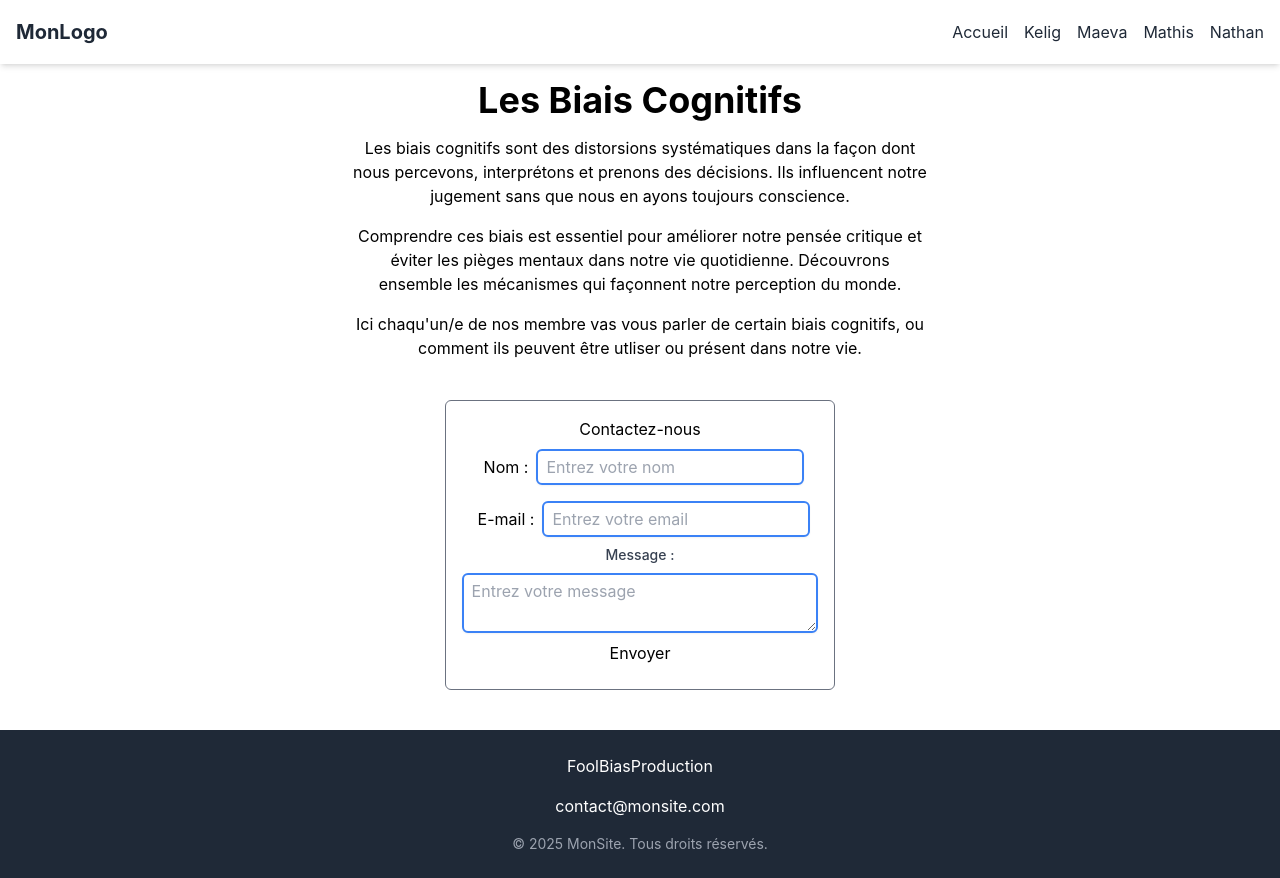
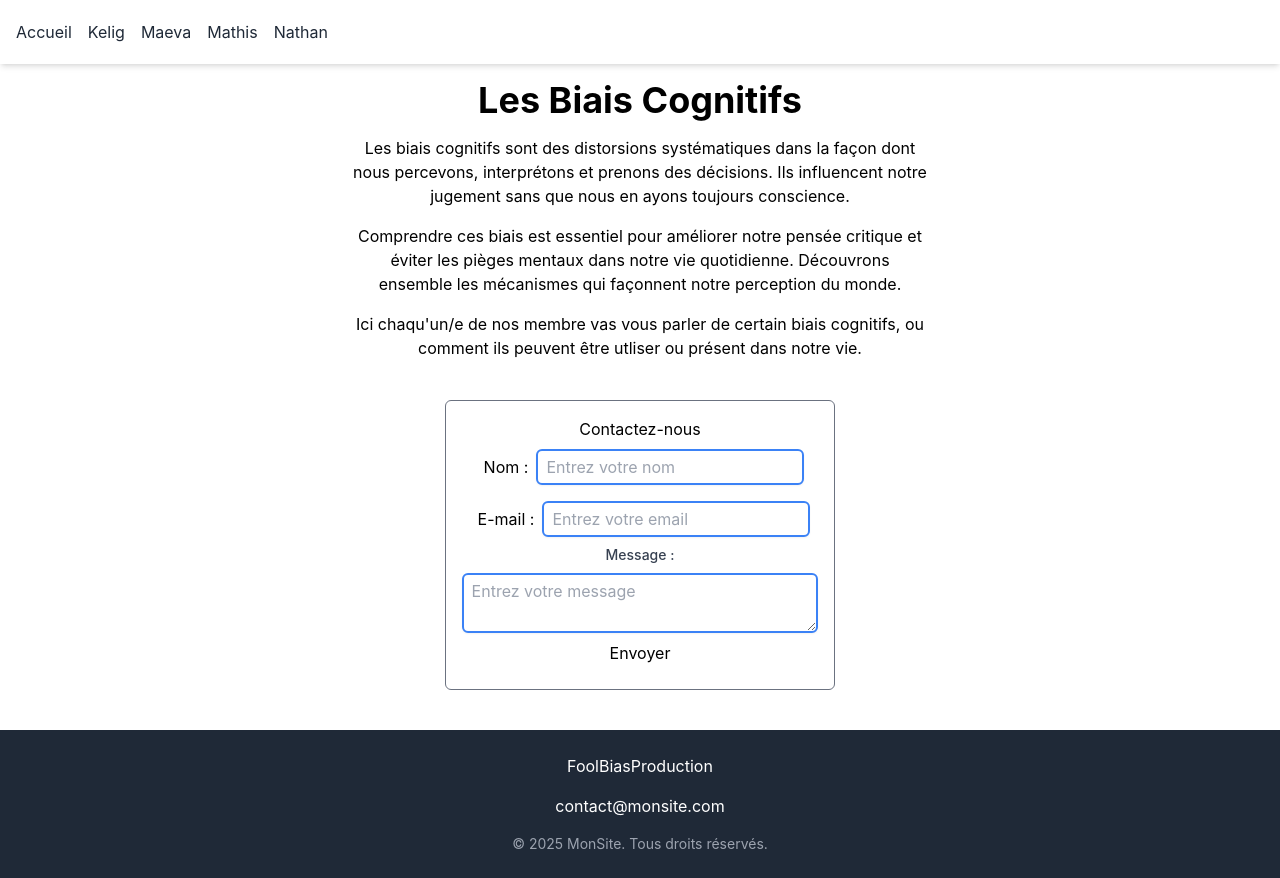
Before and after one commit to Sipores/projetbiais, a React (Create React App) app: page / in a window 1280 px wide. Built offline with nearby package versions, Linux system fonts and the light colour scheme.

Commit message:
fix navbar

```diff
--- a/src/NavBar.js
+++ b/src/NavBar.js
@@ -12,9 +12,6 @@ const App = () => {
       <nav className="bg-white shadow-md">
         <div className="container mx-auto px-4">
           <div className="flex items-center justify-between h-16">
-            {/* Logo */}
-            <div className="text-xl font-bold text-gray-800" role="button" tabIndex="0" aria-label="Logo du site">MonLogo</div>
-
             {/* Navigation Links */}
             <div className="md:flex space-x-4">
               <Link to="/" aria-label="Accueil du site" className="text-gray-800 hover:text-blue-500">
```
